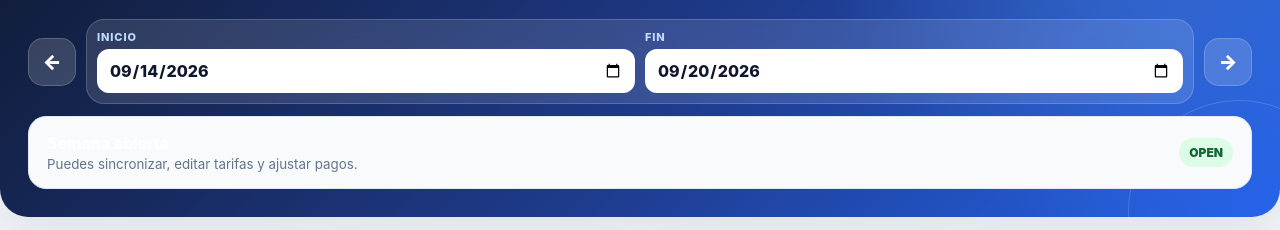
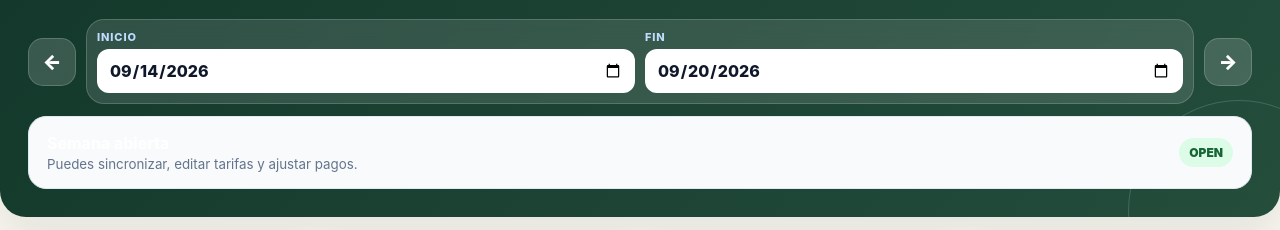
Before and after one commit to gandres28-code/CARE-OS, a website: page public/payroll.html in a window 1280 px wide. Shown: the part 185-415 px from the top of the page. Drawn offline with Linux system fonts and the light colour scheme; no server answers.

Commit message:
Enhance styles in payroll.html for better UI
Added custom styles for improved layout and design.

```diff
--- a/public/payroll.html
+++ b/public/payroll.html
@@ -474,6 +474,9 @@
 
   </style>
 <link rel="stylesheet" href="/css/responsive-pages.css?v=full-page-v1">
+<style>
+  body{background:#f7f5ed!important;color:#17211b!important}.shell{max-width:1280px!important}.hero{background:linear-gradient(130deg,#12372a,#244d3c)!important;border-radius:26px!important}.eyebrow{color:#d2e3c8!important}.stat-card,.panel{border-color:#dfe5dc!important;border-radius:18px!important;box-shadow:0 8px 24px rgba(25,55,40,.05)!important}.btn.success,.btn.primary{background:#12372a!important;border-color:#12372a!important}.system-grid{display:none!important}.actions{gap:8px!important}.employee-card.selected{border-color:#4f6f52!important;background:#edf2e9!important}
+</style>
 </head>
 <body>
   <main class="shell">
```
